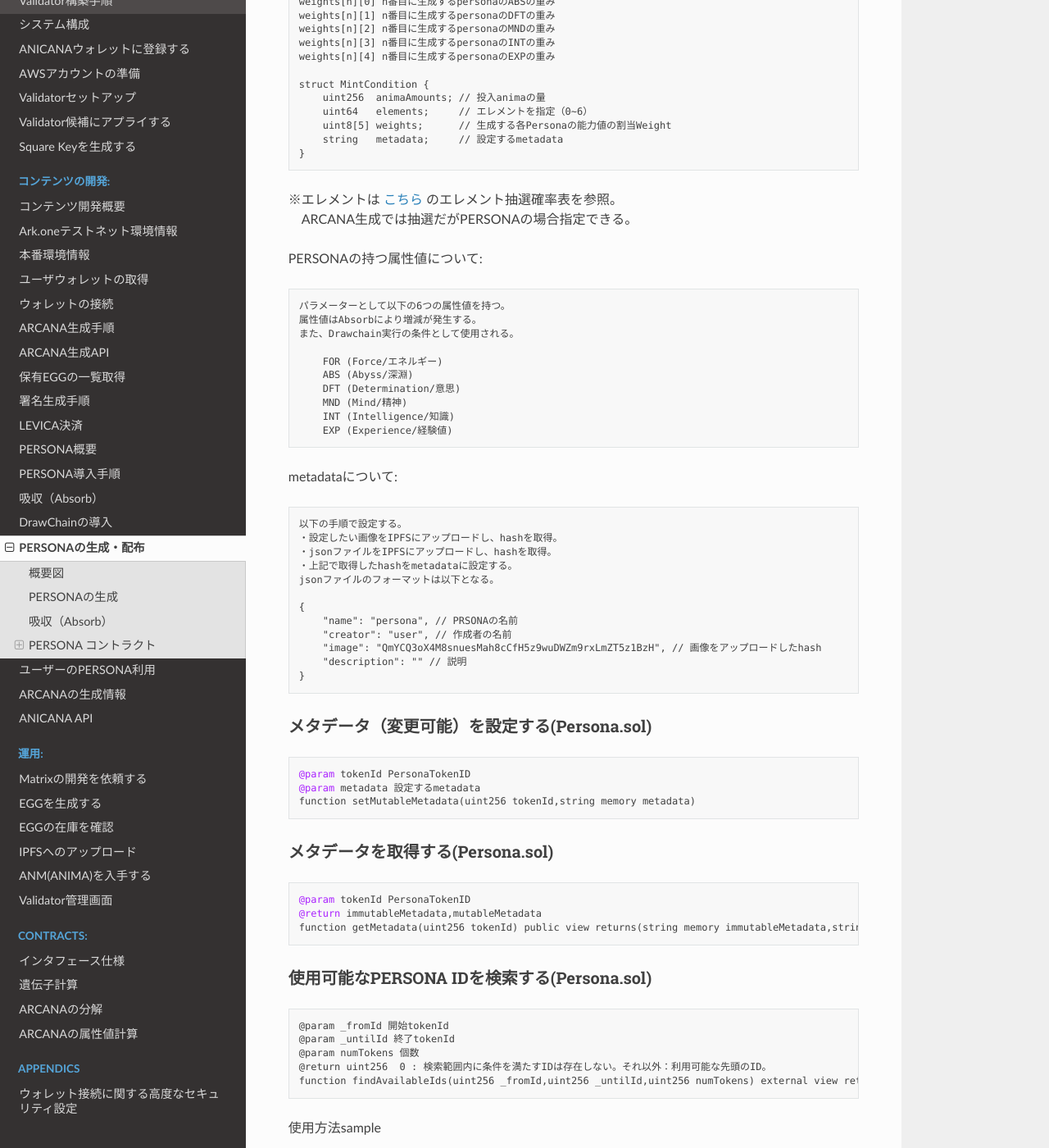
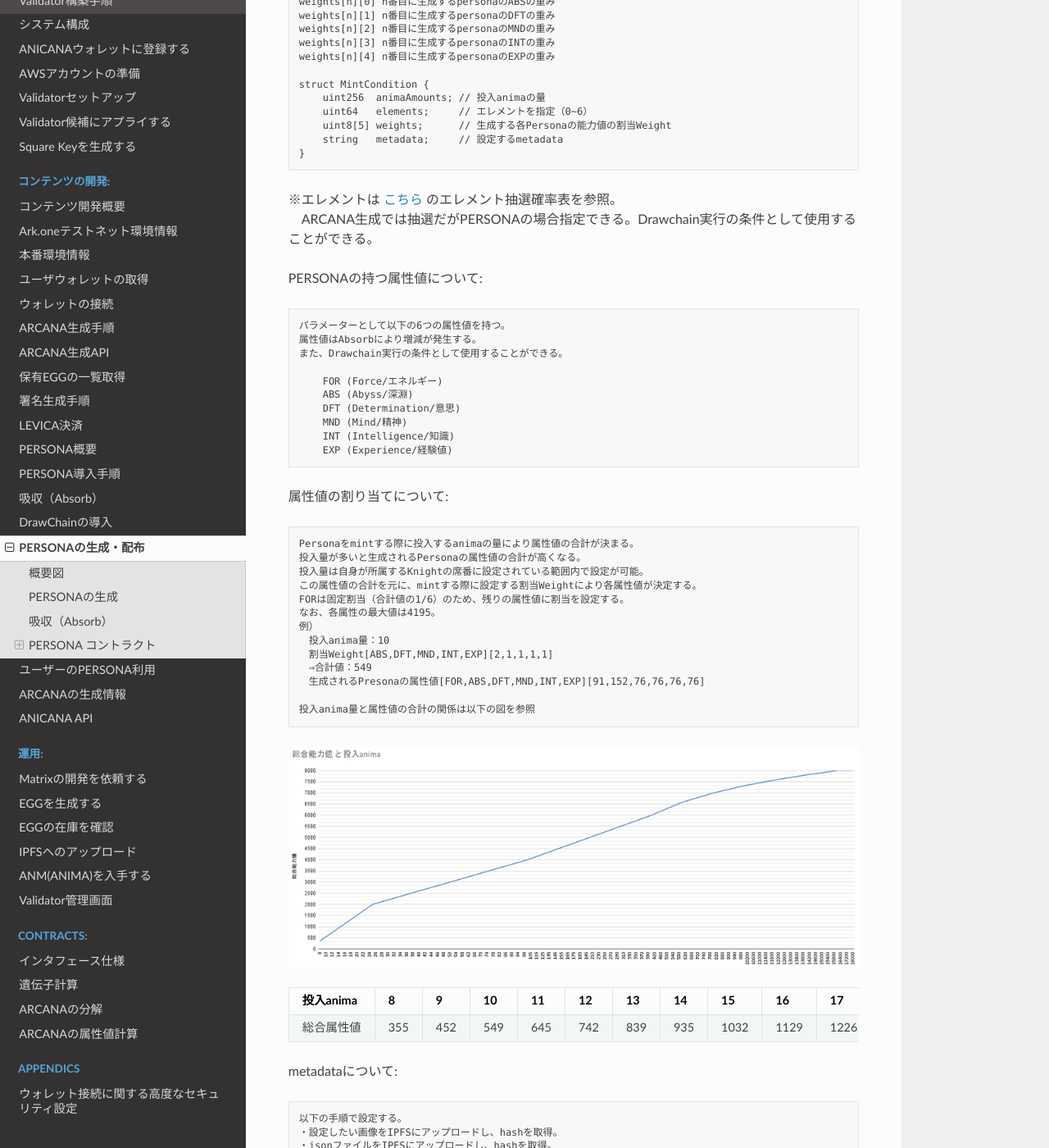
Before and after one commit to Orange-Code-Project/anicana-docs, a Sphinx documentation site: the page built from source/game-development/persona-introduction.rst, in a window 1280 px wide and 1400 px high, scrolled down 1892 px. Shown: the whole window at 82% size. Built offline with Sphinx 7.4.7 and the Read the Docs theme 2.0.0, drawn with Linux system fonts in a browser that asks for light colours.

Commit message:
[update]
PERSONAの生成・配布
⇒属性値の割り当てについてを追記

```diff
--- a/source/change-history/change-history.rst
+++ b/source/change-history/change-history.rst
@@ -7,6 +7,9 @@
     :align: center
 
     "No", "更新日", "バージョン", "変更内容"
+    "12.", "2023/12/20", "1.1.8", "| PERSONAの生成・配布
+    | 　⇒属性値の割り当てについてを追記
+    | 　"
     "11.", "2023/12/11", "1.1.7", "| ARCANA生成API
     | 　⇒manaInfoの補足事項を追記
     | IPFSへのアップロード
--- a/source/game-development/persona-introduction.rst
+++ b/source/game-development/persona-introduction.rst
@@ -80,13 +80,13 @@
          }
 
 | ※エレメントは `こちら <../contract-info/attributes.html>`__ のエレメント抽選確率表を参照。
-| 　ARCANA生成では抽選だがPERSONAの場合指定できる。
+| 　ARCANA生成では抽選だがPERSONAの場合指定できる。Drawchain実行の条件として使用することができる。
 
 PERSONAの持つ属性値について::
 
         パラメーターとして以下の6つの属性値を持つ。
         属性値はAbsorbにより増減が発生する。
-        また、Drawchain実行の条件として使用される。
+        また、Drawchain実行の条件として使用することができる。
 
             FOR (Force/エネルギー)
             ABS (Abyss/深淵)
@@ -94,6 +94,32 @@
             MND (Mind/精神)
             INT (Intelligence/知識)
             EXP (Experience/経験値)
+
+属性値の割り当てについて::
+
+        Personaをmintする際に投入するanimaの量により属性値の合計が決まる。
+        投入量が多いと生成されるPersonaの属性値の合計が高くなる。
+        投入量は自身が所属するKnightの席番に設定されている範囲内で設定が可能。
+        この属性値の合計を元に、mintする際に設定する割当Weightにより各属性値が決定する。
+        FORは固定割当（合計値の1/6）のため、残りの属性値に割当を設定する。
+        なお、各属性の最大値は4195。
+        例）
+        　投入anima量：10
+        　割当Weight[ABS,DFT,MND,INT,EXP][2,1,1,1,1]
+        　⇒合計値：549
+        　生成されるPresonaの属性値[FOR,ABS,DFT,MND,INT,EXP][91,152,76,76,76,76]
+
+        投入anima量と属性値の合計の関係は以下の図を参照
+
+.. image:: ../img/PERSONA/mint.png
+
+.. csv-table::
+    :header-rows: 1
+    :align: center
+
+    投入anima,8,9,10,11,12,13,14,15,16,17,18,19,20,21,22,23,24,25,26,27,28,29,30,31,32,33,34,35,36,37,38,39,40,41,42,43,44,45,46,47,48,49,50,52,54,56,58,60,62,64,66,68,70,72,74,76,78,80,82,84,86,88,90,92,94,96,98,100,105,110,115,120,125,130,135,140,145,150,155,160,165,170,175,180,185,190,195,200,210,220,230,240,250,260,270,280,290,300,310,320,330,340,350,360,370,380,390,400,420,440,460,480,500,520,540,560,580,600,620,640,660,680,700,720,740,760,780,800,820,840,860,880,900,920,940,960,980,10000,10200,10400,10600,10800,11000,11200,11400,11600,11800,12000,12200,12400,12600,12800,13000,13200,13400,13600,13800,14000,14200,14400,14600,14800,15000,15200,15400,15600,15800,16000,16400,16800,17200,17600,18000
+    総合属性値,355,452,549,645,742,839,935,1032,1129,1226,1322,1419,1516,1612,1709,1806,1902,2000,2040,2080,2120,2160,2200,2240,2280,2320,2360,2400,2440,2480,2520,2560,2600,2640,2680,2720,2760,2800,2840,2880,2920,2960,3000,3040,3080,3120,3160,3200,3240,3280,3320,3360,3400,3440,3480,3520,3560,3600,3640,3680,3720,3760,3800,3840,3880,3920,3960,4000,4050,4100,4150,4200,4250,4300,4350,4400,4450,4500,4550,4600,4650,4700,4750,4800,4850,4900,4950,5000,5050,5100,5150,5200,5250,5300,5350,5400,5450,5500,5550,5600,5650,5700,5750,5800,5850,5900,5950,6000,6058,6117,6175,6234,6292,6351,6409,6468,6526,6585,6626,6668,6709,6751,6792,6834,6875,6917,6958,7000,7032,7064,7096,7128,7161,7193,7225,7257,7289,7322,7348,7374,7400,7427,7453,7479,7506,7532,7558,7585,7607,7629,7651,7673,7696,7718,7740,7762,7784,7807,7826,7845,7864,7884,7903,7922,7942,7961,7980,8000,8000,8000,8000,8000,8000
+
 
 metadataについて::
 
```
Also changed, not shown: source/img/PERSONA/mint.png (added).
